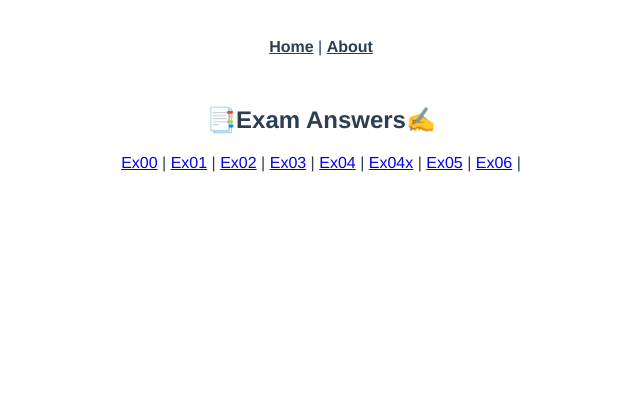
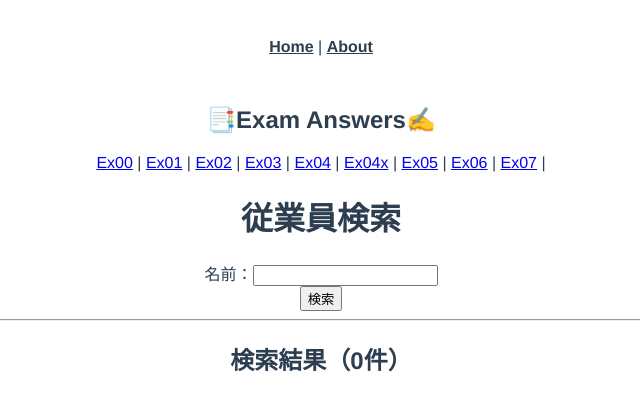
Before and after one commit to hanawtnb/ex-vue-beginner, a Vue app: page /ex07 in a window 1280 px wide. Shown: the top 410 px of the page, without its empty margins (319-959 px from the left). Built offline with nearby package versions, Linux system fonts and the light colour scheme.

Commit message:
演習７を追加。

```diff
--- a/src/App.vue
+++ b/src/App.vue
@@ -13,6 +13,7 @@
     <router-link to="/ex04x">Ex04x</router-link> |
     <router-link to="/ex05">Ex05</router-link> |
     <router-link to="/ex06">Ex06</router-link> |
+    <router-link to="/ex07">Ex07</router-link> |
     <br />
 
     <router-view />
--- a/src/router/index.ts
+++ b/src/router/index.ts
@@ -38,6 +38,10 @@ const routes: Array<RouteConfig> = [
     component: () => import("../views/answer/ex06.vue"),
   },
   {
+    path: "/ex07",
+    component: () => import("../views/answer/ex07.vue"),
+  },
+  {
     path: "/",
     name: "Home",
     component: Home,
--- a/src/store/index.ts
+++ b/src/store/index.ts
@@ -1,15 +1,36 @@
-import Vue from 'vue'
-import Vuex from 'vuex'
+import { student } from "@/types/student";
+import Vue from "vue";
+import Vuex from "vuex";
 
-Vue.use(Vuex)
+Vue.use(Vuex);
 
 export default new Vuex.Store({
+  strict: true,
+
   state: {
+    students: [
+      new student(10, "イチロー", 21, 1),
+      new student(20, "ジロー", 32, 2),
+      new student(30, "サブロー", 43, 1),
+    ],
   },
-  mutations: {
+
+  mutations: {},
+  actions: {},
+  modules: {},
+
+  getters: {
+    getLookUpStudent(state) {
+      return (name: string) => {
+        const hitStudents = [];
+        for (const student of state.students) {
+          if (student.name.includes(name)) {
+            hitStudents.push(student);
+          }
+        }
+        return hitStudents;
+        // return state.students.filter((student) => student.name.includes(name));
+      };
+    },
   },
-  actions: {
-  },
-  modules: {
-  }
-})
+});
--- /dev/null
+++ b/src/types/student.ts
@@ -0,0 +1,40 @@
+export class student {
+  constructor(
+    private _id: number,
+    private _name: string,
+    private _age: number,
+    private _depld: number
+  ) {}
+
+  public get id(): number {
+    return this._id;
+  }
+
+  public set id(id: number) {
+    this._id = id;
+  }
+
+  public get name(): string {
+    return this._name;
+  }
+
+  public set name(name: string) {
+    this._name = name;
+  }
+
+  public get age(): number {
+    return this._age;
+  }
+
+  public set age(age: number) {
+    this._age = age;
+  }
+
+  public get depld(): number {
+    return this._depld;
+  }
+
+  public set depld(depld: number) {
+    this._depld = depld;
+  }
+}
--- a/src/views/answer/ex07.vue
+++ b/src/views/answer/ex07.vue
@@ -0,0 +1,32 @@
+<template>
+  <div class="lookUpStudent">
+    <h1>従業員検索</h1>
+    <div>名前：<input type="text" v-model="name" /></div>
+    <button v-on:click="lookUpStudents">検索</button>
+    <hr />
+    <h2>検索結果（{{ hitNumber }}件）</h2>
+    <div v-for="student of students" v-bind:key="student.id">
+      {{ student.name }}
+    </div>
+  </div>
+</template>
+
+<script lang="ts">
+import { Component, Vue } from "vue-property-decorator";
+
+@Component
+export default class ex06Component extends Vue {
+  private name = "";
+  private students = [];
+
+  lookUpStudents(): void {
+    this.students = this["$store"].getters.getLookUpStudent(this.name);
+  }
+
+  get hitNumber() {
+    return this.students.length;
+  }
+}
+</script>
+
+<style></style>
```
